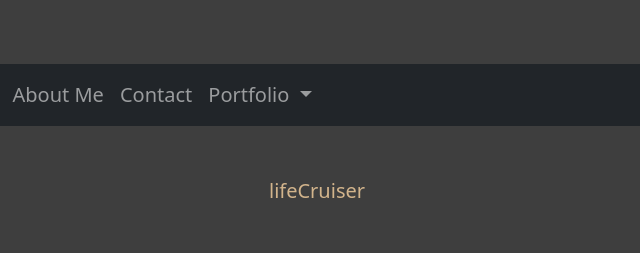
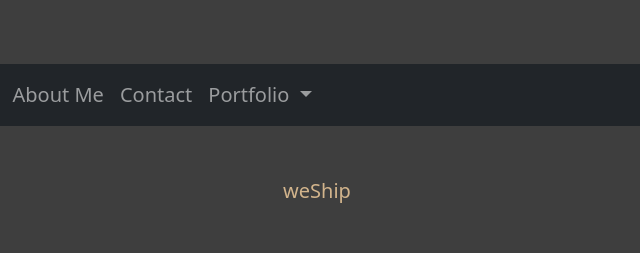
Before and after one commit to Ydna317/apnPortfolio, a plain HTML site: page weShip.html in a window 1280 px wide. Shown: the top 253 px of the page, 323-963 px from the left. Drawn offline with nearby package versions, Linux system fonts and the light colour scheme.

```diff
--- a/weShip.html
+++ b/weShip.html
@@ -55,7 +55,7 @@
 <div class="container">
     <div class="row">
         <div class="col-lg-12">
-            lifeCruiser
+            weShip
         </div>
     </div>
     <div class="row">
```
